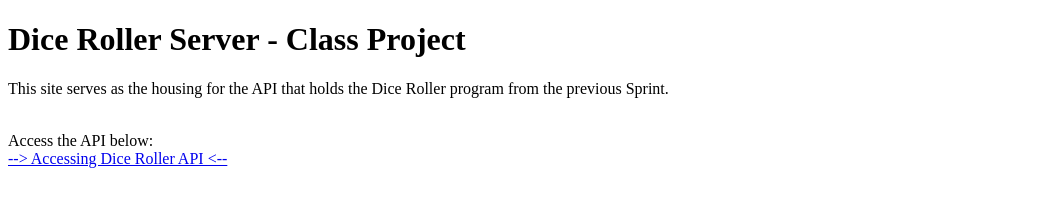
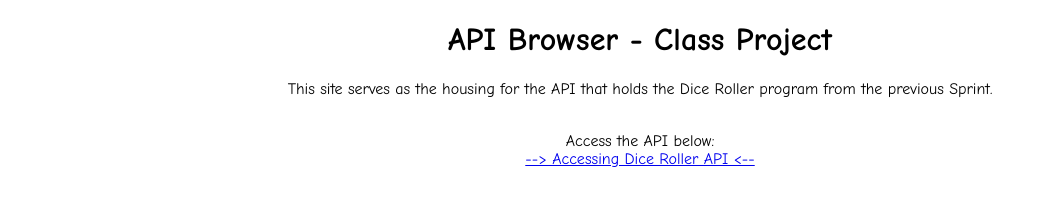
Before and after one commit to alphabet-soip/node-dice-roller-1, a website: page static/index.html in a window 1280 px wide. Shown: the whole page, without its empty margins (0-1047 px from the left). Drawn offline with Linux system fonts and the light colour scheme.

Commit message:
updated files

```diff
--- a/static/index.html
+++ b/static/index.html
@@ -2,12 +2,19 @@
 <html lang="en">
 <head>
 	<meta charset="UTF-8" />
-	<title>Server Dice Roller</title>
+	<title>API Browser</title>
+	<style>
+		body {
+			font-family: "Comic Sans MS", "Comic Sans", cursive;
+			text-align: center;
+		}
+	</style>
 </head>
 <body>
-	<h1>Dice Roller Server - Class Project</h1>
+	<h1>API Browser - Class Project</h1>
 	<p>This site serves as the housing for the API that holds the Dice Roller
-	program from the previous Sprint.</p><br />
+	program from the previous Sprint.</p>
+	<br />
 
 
 
```
Also changed, not shown: README.md.
